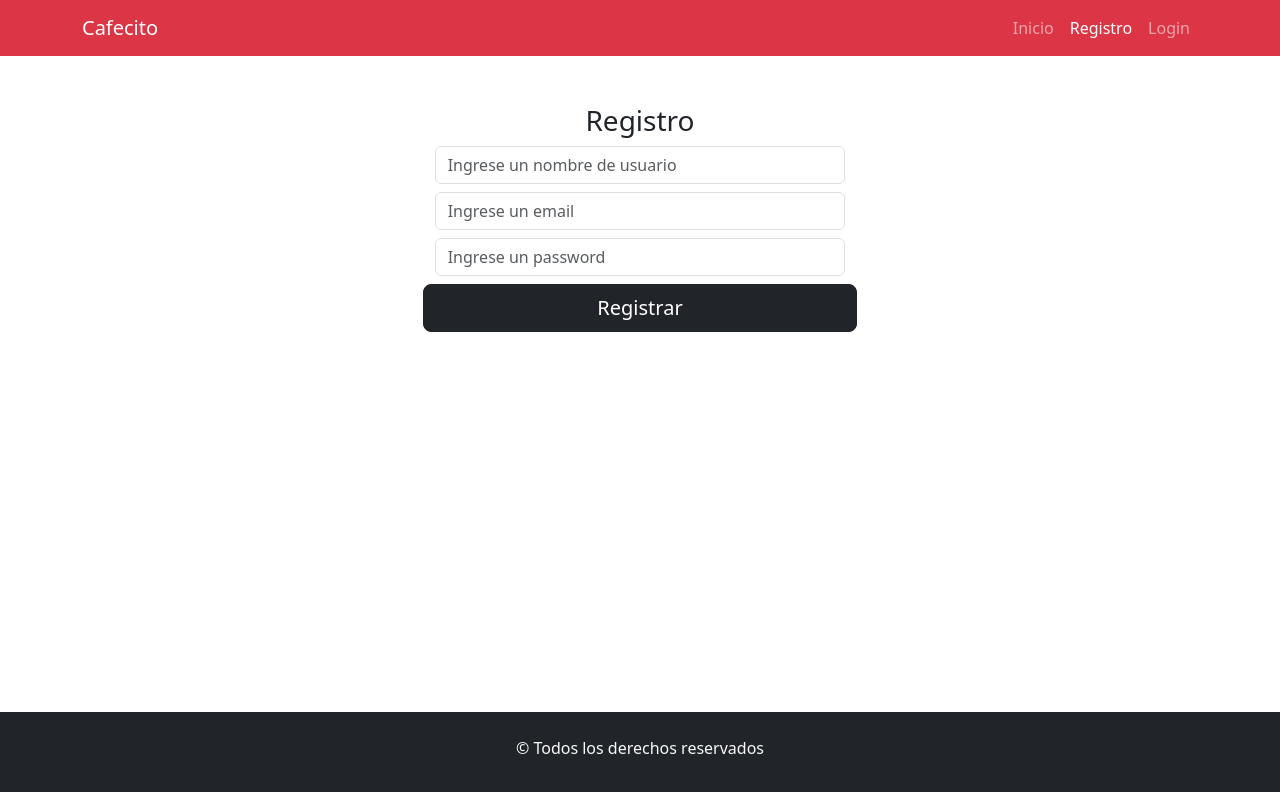
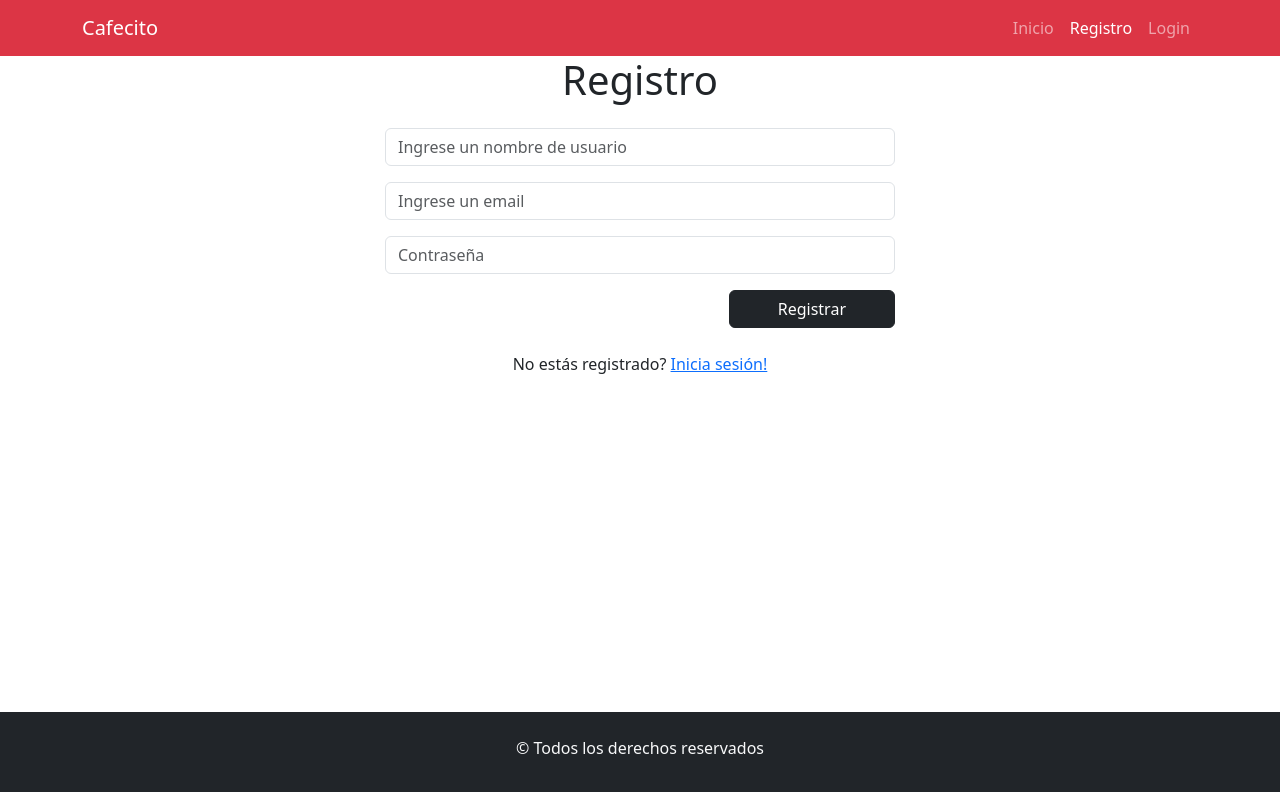
Before and after one commit to anasoledad/Cafecito-React, a React (Vite) app: page /registro in a window 1280 px wide. Shown: the top 792 px of the page. Built offline with nearby package versions, Linux system fonts and the light colour scheme; no server answers.

Commit message:
Se agregó las funciones para registrar usuarios

```diff
--- a/db.json
+++ b/db.json
@@ -47,6 +47,12 @@
       "nombreUsuario": "admin",
       "email": "admin@rollingcode.com",
       "password": "123456aA"
+    },
+    {
+      "nombreUsuario": "anasoledad",
+      "email": "anasoledad@gmail.com",
+      "password": "123Ana",
+      "id": 2
     }
   ]
 }
--- a/src/App.jsx
+++ b/src/App.jsx
@@ -21,7 +21,9 @@ function App() {
         <Menu usuarioLogueado={usuarioLogueado} setUsuarioLogueado={setUsuarioLogueado}></Menu>
         <Routes>
           <Route exact path="/" element={<Inicio></Inicio>}></Route>
-          <Route exact path="/registro" element={<Registro></Registro>}></Route>
+          <Route exact
+                        path="/registro"
+                        element={<Registro setUsuarioLogueado={setUsuarioLogueado} />}></Route>
           <Route exact path="/login" element={<Login setUsuarioLogueado={setUsuarioLogueado}></Login>}></Route>
           <Route path="/administrador/*" element={
             <RutasProtegidas>
--- a/src/components/helpers/queries.js
+++ b/src/components/helpers/queries.js
@@ -36,6 +36,23 @@ export const login = async (usuario)=>{
     }catch (error){
         console.log(error);
         return null
+    }
+}
+
+export const signUp = async (usuario) => {
+    try {
+        const respuesta = await fetch(URL_USUARIO, {
+            method: "POST",
+            headers: {
+                "Content-Type": "application/json",
+            },
+            body: JSON.stringify(usuario),
+        });
+
+        const nuevoUsuario = await respuesta.json();
+        return nuevoUsuario;
+    } catch (error) {
+        console.log(error);
     }
 }
 
--- a/src/components/views/Login.jsx
+++ b/src/components/views/Login.jsx
@@ -14,7 +14,7 @@ const Login = ({setUsuarioLogueado}) => {
   const navegacion = useNavigate();
 
   const onSubmit = (usuario) => {
-    // console.log(usuario)
+    console.log(usuario)
     login(usuario).then((respuesta) => {
       if (respuesta) {
         //debo loguear el usuario
--- a/src/components/views/Registro.jsx
+++ b/src/components/views/Registro.jsx
@@ -1,34 +1,119 @@
-import { Button, Form } from "react-bootstrap";
+import React from "react";
+import { Button, Form, Col } from "react-bootstrap";
+import { useForm } from "react-hook-form";
+import { signUp } from "../helpers/queries";
+import Swal from "sweetalert2";
+import { Link, useNavigate } from "react-router-dom";
 
-const Registro = () => {
+const Registro = ({setUsuarioLogueado}) => {
+  const navegacion = useNavigate();
+  const {
+      register,
+      handleSubmit,
+      formState: { errors },
+  } = useForm();
+
+  const onSubmit = (nuevoUsuario) => {
+      signUp(nuevoUsuario).then((resp) => {
+          if (resp) {
+              sessionStorage.setItem("usuario", JSON.stringify(resp));
+              setUsuarioLogueado(resp);
+              Swal.fire("Bienvenido", "Te registraste correctamente", "success");
+              navegacion("/administrador");
+          } else {
+              Swal.fire("Error", "Intentelo en breve coneccion inestable", "error");
+          }
+      });
+  };
   return (
-    <div className="mt-5 mainSection">
-      <h3 className="text-center">Registro</h3>
-      <div className="row justify-content-center">
-        <div className="col-12 col-sm-8 col-md-6 col-xl-4">
-          <Form>
-            <Form.Group className="mb-2">
+    <div className="container mainSection ">
+      <h3 className="text-center display-6 mb-4">Registro</h3>
+    <div className="px-5 d-flex justify-content-center">
+        <Col md={6}>
+        <Form onSubmit={handleSubmit(onSubmit)}>
+            <Form.Group className="mb-3">
                 <Form.Control
+                    className="input"
                     type="text"
                     placeholder="Ingrese un nombre de usuario"
+                    {...register("nombreUsuario", {
+                        required: "Este campo es obligatorio",
+                        minLength: {
+                            value: 2,
+                            message: "El nombre debe tener al menos 6 caracteres",
+                        },
+                        maxLength: {
+                            value: 20,
+                            message:
+                                "El nombre  debe tener como maximo 20 caracteres",
+                        },
+                        pattern: {
+                          value: /^(?!\s)(.*\S)$/,
+                          message: "El nombre no puede contener espacios en blanco al inicio ni al final",
+                        },
+                    })}
                 />
+                <Form.Text className="text-danger">
+                    {errors.nombreUsuario?.message}
+                </Form.Text>
             </Form.Group>
-            <Form.Group className="mb-2">
-              <Form.Control placeholder="Ingrese un email" />
+            <Form.Group className="mb-3">
+                <Form.Control
+                    className="input"
+                    type="email"
+                    placeholder="Ingrese un email"
+                    {...register("email", {
+                        required: "Este dato es obligatorio",
+                        pattern: {
+                            value: /^[A-Z0-9._%+-]+@[A-Z0-9.-]+\.[A-Z]{2,}$/i,
+                            message: "Ingresa un correo electrónico válido",
+                        },
+                    })}
+                />
+                <Form.Text className="text-danger">
+                    {errors.email?.message}
+                </Form.Text>
             </Form.Group>
-            <Form.Group className="mb-2">
-              <Form.Control type="password" placeholder="Ingrese un password" />
+            <Form.Group className="mb-3">
+                <Form.Control
+                    className="input"
+                    type="password"
+                    placeholder="Contraseña"
+                    {...register("password", {
+                        required: "Este dato es obligatorio",
+                        minLength: {
+                            value: 6,
+                            message:
+                                "La contraseña debe tener al menos 6 caracteres",
+                        },
+                        maxLength: {
+                            value: 20,
+                            message:
+                                "La contraseña debe tener como maximo 20 caracteres",
+                        },
+                        pattern: {
+                            value: /^(?=.*[a-z])(?=.*[A-Z])(?=.*\d)/,
+                            message:
+                                "La contraseña debe contener al menos una letra mayúscula, una minúscula y un número",
+                        },
+                    })}
+                />
+                <Form.Text className="text-danger">
+                    {errors.password?.message}
+                </Form.Text>
             </Form.Group>
-            <div className="row">
-              <Button
-                className="btn btn-dark btn-lg btn-block mb-2"
-                type="submit"
-              >
+            <div className="d-flex justify-content-end">
+                <Button className="px-5" variant="dark" type="submit">
                     Registrar
                 </Button>
             </div>
         </Form>
-        </div>
+        <section className="text-center mt-4">
+            <p>
+                No estás registrado? <Link to="/Login">Inicia sesión!</Link>
+            </p>
+        </section>
+        </Col>
     </div>
 </div>
   );
--- a/src/components/views/producto/CrearProducto.jsx
+++ b/src/components/views/producto/CrearProducto.jsx
@@ -34,9 +34,9 @@ const CrearProducto = () => {
 
   return (
     <section className="container mainSection">
-      <h1 className="display-4 mt-5">Nuevo producto</h1>
+      <h1 className="display-4 mt-5 ps-md-5">Nuevo producto</h1>
       <hr />
-      <Form onSubmit={handleSubmit(onSubmit)} className="mx-md-5 px-md-5 border border-3 border-secondary-subtle rounded-2 my-4 bg-danger-subtle">
+      <Form onSubmit={handleSubmit(onSubmit)} className="mx-md-5 px-2 px-md-5 border border-3 border-secondary-subtle rounded-2 my-4 bg-danger-subtle">
         <Form.Group className="mb-3 mt-4" controlId="formNombreProdcuto">
           <Form.Label>Producto*</Form.Label>
           <Form.Control
--- a/src/components/views/producto/EditarProducto.jsx
+++ b/src/components/views/producto/EditarProducto.jsx
@@ -48,9 +48,9 @@ const EditarProducto = () => {
 
   return (
     <section className="container mainSection">
-      <h1 className="display-4 mt-5">Editar producto</h1>
+      <h1 className="display-4 mt-5 px-md-5">Editar producto</h1>
       <hr />
-      <Form onSubmit={handleSubmit(onSubmit)} className="mx-md-5 px-md-5 border border-3 border-secondary-subtle rounded-2 my-4 bg-danger-subtle">
+      <Form onSubmit={handleSubmit(onSubmit)} className="mx-md-5 px-2 px-md-5 border border-3 border-secondary-subtle rounded-2 my-4 bg-danger-subtle">
         <Form.Group className="mb-3 mt-4" controlId="formNombreProdcuto">
           <Form.Label>Producto*</Form.Label>
           <Form.Control
--- a/src/components/views/producto/ItemProducto.jsx
+++ b/src/components/views/producto/ItemProducto.jsx
@@ -49,7 +49,7 @@ const borrarProducto = ()=>{
       <td>{producto.imagen}</td>
       <td>{producto.categoria}</td>
       <td>
-      <Link className="btn btn-warning" to={`/administrador/editar/${producto.id}`}>Editar</Link>
+      <Link className="btn btn-warning mb-2" to={`/administrador/editar/${producto.id}`}>Editar</Link>
         <Button variant="danger" onClick={borrarProducto}>
           Borrar
         </Button>
```
Lines whose indentation alone changed are shown as unchanged.
